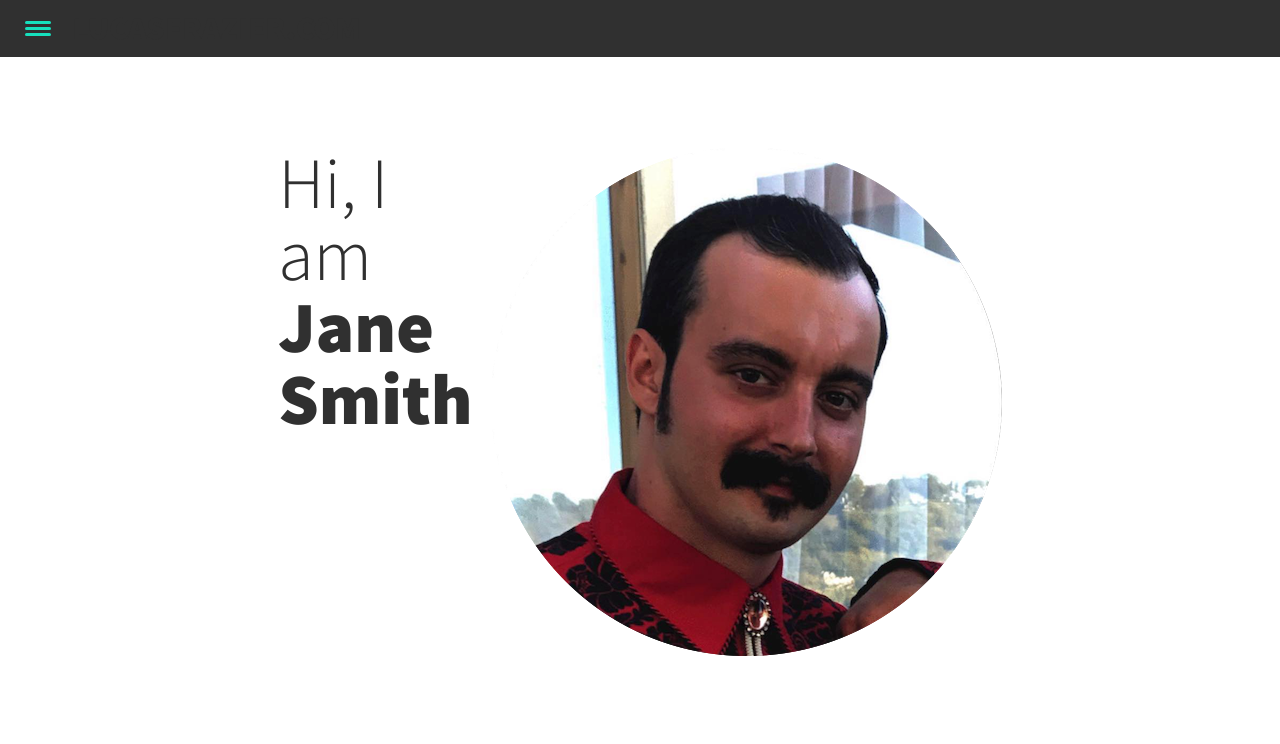
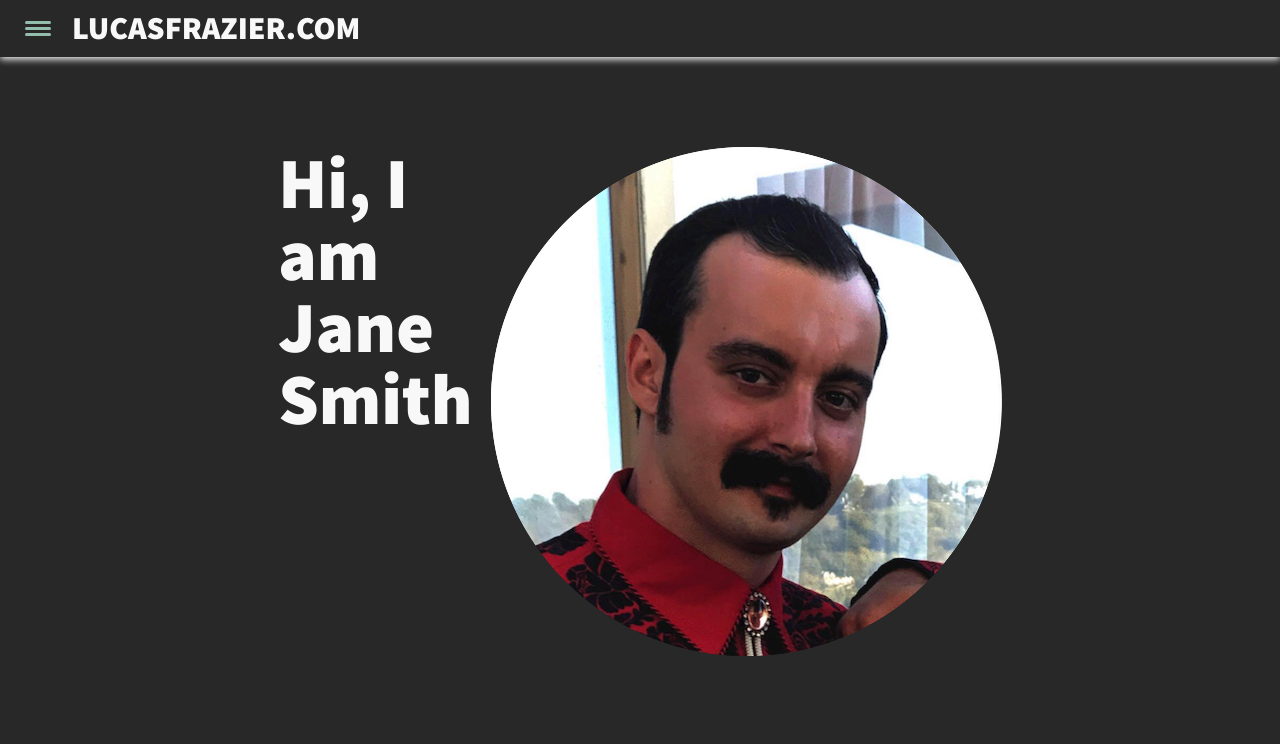
Before and after one commit to LucasFrazier/lucas-frazier-dot-com-v1, a React (Create React App) app: page / in a window 1280 px wide. Shown: the top 744 px of the page. Built offline with nearby package versions, Linux system fonts and the light colour scheme.

Commit message:
sitewide style updates

```diff
--- a/src/App.css
+++ b/src/App.css
@@ -52,11 +52,11 @@
   margin-bottom: .25em;
 }
 
-.section__title--intro {
+.section__title--hero {
   font-weight: var(--fw-reg);
 }
 
-.section__title--intro strong {
+.section__title--hero strong {
   display: block;
 }
 
@@ -65,7 +65,7 @@
   font-size: var(--fs-h3);
 }
 
-.section__subtitle--intro,
+.section__subtitle--hero,
 .section__subtitle--about {
   background: var(--clr-accent);
   padding: .25em 1em;
--- a/src/index.css
+++ b/src/index.css
@@ -15,17 +15,17 @@
   --fw-reg: 300;
   --fw-bold: 900;
 
-  --clr-light: #fff;
-  --clr-dark: #303030;
-  --clr-accent: #16e0bd;
+  --clr-light: #F8F8F8;
+  --clr-dark: #282828;
+  --clr-accent: #93BEAD;
 
   --fs-h1: 3rem;
   --fs-h2: 2.25rem;
   --fs-h3: 1.25rem;
   --fs-body: 1rem;
 
-  --bs: 0.25em 0.25em 0.75em rgba(0,0,0,.25),
-        0.125em 0.125em 0.25em rgba(0,0,0,.15);
+  --bs: 0.25em 0.25em 0.75em rgb(255, 255, 255),
+        0.125em 0.125em 0.25em rgb(255, 255, 255);
 }
 
 @media (min-width: 800px) {
@@ -43,8 +43,8 @@
 
 
 body {
-  background: var(--clr-light);
-  color: var(--clr-dark);
+  background: var(--clr-dark);
+  color: var(--clr-light);
   margin: 0;
   font-family: var(--ff-primary);
   font-size: var(--fs-body);
```
